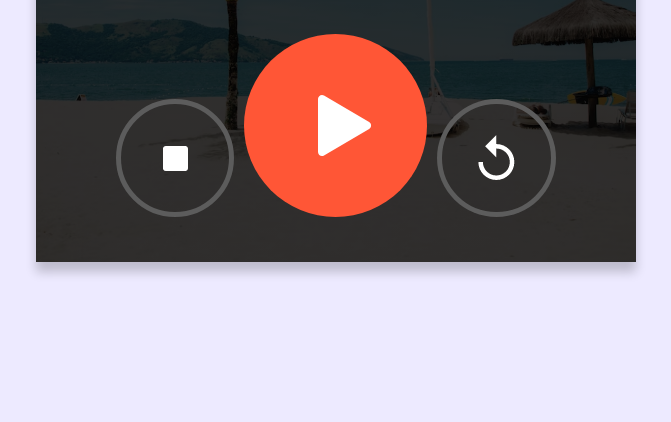
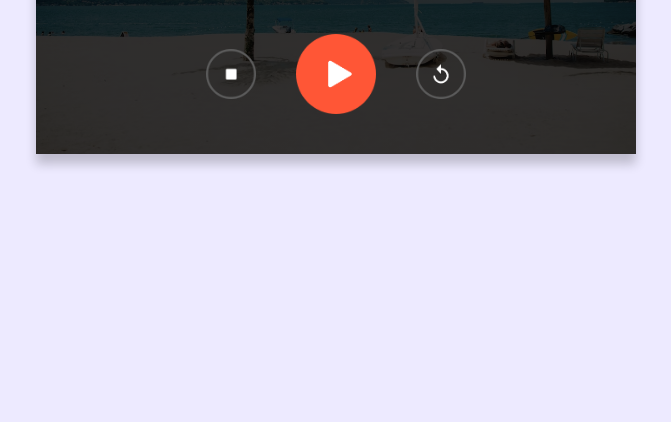
Before and after one commit to mrghkh12/vanilla-js-Stopwatch-App, a plain HTML site: page index.html in a window 1280 px wide. Shown: the part 378-800 px from the top of the page, without its empty margins (304-975 px from the left). Drawn offline with nearby package versions, Linux system fonts and the light colour scheme.

Commit message:
feat(style.css): set style for control btns

```diff
--- a/css/style.css
+++ b/css/style.css
@@ -28,3 +28,17 @@ body{
     font-size: 64px;
     font-weight: 300;
 }
+
+.container .ctrlBtns{
+    display: flex;
+    align-items: center;
+    justify-content: center;
+}
+.container .ctrlBtns img{
+    width: 50px;
+    margin: 0 20px;
+    cursor: pointer;
+}
+.container .ctrlBtns img:nth-child(2){
+    width: 80px;
+}
```
